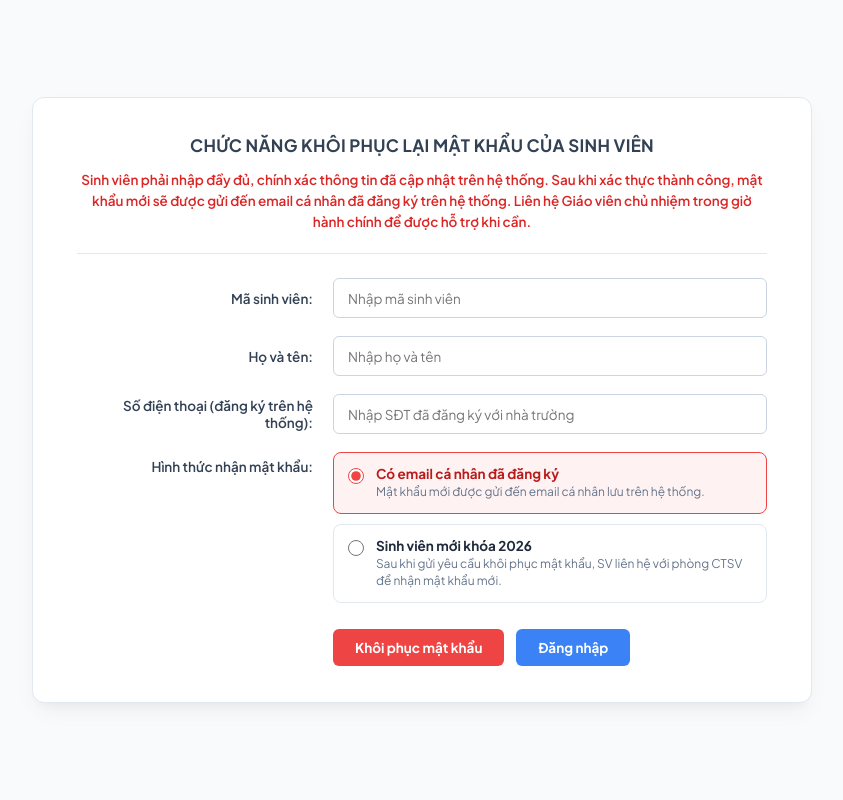
After one commit to ngocanh123-dotcom/studenthub, a PHP site: page /quen_mat_khau.php in a window 1280 px wide. The commit adds this page. Shown: the whole page, without its empty margins (218-1061 px from the left). Run offline with PHP 8.4, Linux system fonts and the light colour scheme; some libraries are stand-ins or nearby versions.

Commit message:
sua doi quen mat khau

```diff
--- /dev/null
+++ b/public/quen_mat_khau.php
@@ -0,0 +1,572 @@
+<?php
+/**
+ * public/quen_mat_khau.php
+ * Chức năng khôi phục lại mật khẩu của sinh viên - Cổng đào tạo tín chỉ StudentHub
+ * Tích hợp thư viện PHPMailer kết nối máy chủ smtp.gmail.com (cổng 587 TLS, App Password)
+ * Chuẩn bảo mật: Bcrypt password_hash, PDO Prepared Statements, CSRF Protection
+ */
+
+if (session_status() === PHP_SESSION_NONE) {
+    session_start();
+}
+
+// 1. NẠP THƯ VIỆN PHPMAILER
+require_once __DIR__ . '/../app/Libraries/PHPMailer/Exception.php';
+require_once __DIR__ . '/../app/Libraries/PHPMailer/PHPMailer.php';
+require_once __DIR__ . '/../app/Libraries/PHPMailer/SMTP.php';
+
+use PHPMailer\PHPMailer\PHPMailer;
+use PHPMailer\PHPMailer\SMTP;
+use PHPMailer\PHPMailer\Exception;
+
+// 2. KẾT NỐI DATABASE
+$conn = null;
+$dbFile = __DIR__ . '/../config/database.php';
+if (file_exists($dbFile)) {
+    require_once $dbFile;
+    $conn = $conn ?? $pdo ?? null;
+}
+
+if (!$conn instanceof PDO) {
+    $dbPassCandidates = ['123456', ''];
+    foreach ($dbPassCandidates as $candidate) {
+        try {
+            $conn = new PDO(
+                "mysql:host=localhost;dbname=studenthub;charset=utf8mb4",
+                "root",
+                $candidate,
+                [
+                    PDO::ATTR_ERRMODE            => PDO::ERRMODE_EXCEPTION,
+                    PDO::ATTR_DEFAULT_FETCH_MODE => PDO::FETCH_ASSOC,
+                    PDO::ATTR_EMULATE_PREPARES   => false,
+                ]
+            );
+            break;
+        } catch (PDOException $e) {
+            // Thử mật khẩu tiếp theo
+        }
+    }
+}
+$pdo = $conn;
+
+// 3. CSRF TOKEN BẢO VỆ FORM
+if (empty($_SESSION['csrf_token'])) {
+    $_SESSION['csrf_token'] = bin2hex(random_bytes(32));
+}
+$csrfToken = $_SESSION['csrf_token'];
+
+// Khởi tạo các biến phản hồi & form state (Đã loại bỏ hoàn toàn trường ngày tháng năm sinh)
+$thongBaoLoi = '';
+$thongBaoThanhCong = '';
+$thongBaoThongTin = '';
+$maSvInput = '';
+$hoTenInput = '';
+$sdtInput = '';
+$hinhThucInput = 'email';
+
+// 4. XỬ LÝ SUBMIT YÊU CẦU KHÔI PHỤC MẬT KHẨU
+if ($_SERVER['REQUEST_METHOD'] === 'POST') {
+    $submittedCsrf = (string)($_POST['csrf_token'] ?? '');
+    if (!hash_equals($csrfToken, $submittedCsrf)) {
+        $thongBaoLoi = 'Lỗi bảo mật: CSRF Token không hợp lệ. Vui lòng thử lại!';
+    } else {
+        $maSvInput     = trim($_POST['ma_sinh_vien'] ?? '');
+        $hoTenInput    = trim($_POST['ho_ten'] ?? '');
+        $sdtInput      = trim($_POST['so_dien_thoai'] ?? '');
+        $hinhThucInput = trim($_POST['hinh_thuc'] ?? 'email');
+
+        if ($maSvInput === '' || $hoTenInput === '') {
+            $thongBaoLoi = 'Vui lòng nhập đầy đủ Mã sinh viên và Họ và tên!';
+        } elseif ($hinhThucInput === 'ctsv') {
+            $thongBaoThongTin = 'Yêu cầu của bạn đã được ghi nhận trên hệ thống. Đối với <strong>Sinh viên mới khóa 2026</strong>, vui lòng mang theo Căn cước công dân hoặc Thẻ sinh viên đến trực tiếp <strong>Phòng Công tác sinh viên (CTSV)</strong> trong giờ hành chính để được hỗ trợ cấp mật khẩu mới!';
+        } else {
+            // 4.1. Xác thực sinh viên trong CSDL (Khớp mã sinh viên và họ tên)
+            if (!$pdo instanceof PDO) {
+                $thongBaoLoi = 'Không thể kết nối cơ sở dữ liệu. Vui lòng liên hệ quản trị viên!';
+            } else {
+                try {
+                    // 1. Tìm user theo mã sinh viên (không phân biệt hoa thường, cắt khoảng trắng)
+                    $stmt = $pdo->prepare("SELECT * FROM nguoi_dung WHERE LOWER(TRIM(ten_dang_nhap)) = LOWER(TRIM(:ma_sv)) LIMIT 1");
+                    $stmt->execute([':ma_sv' => $maSvInput]);
+                    $user = $stmt->fetch(PDO::FETCH_ASSOC);
+
+                    if (!$user) {
+                        $thongBaoLoi = "Mã sinh viên không tồn tại trên hệ thống!";
+                    } else {
+                        // 2. Chuẩn hóa họ tên: chuyển chữ thường UTF-8, loại bỏ khoảng trắng kép
+                        $dbName = mb_strtolower(preg_replace('/\s+/', ' ', trim($user['ho_ten'] ?? '')), 'UTF-8');
+                        $inputName = mb_strtolower(preg_replace('/\s+/', ' ', trim($hoTenInput)), 'UTF-8');
+
+                        // Nếu họ tên người dùng nhập có chứa trong tên CSDL hoặc khớp tương đối
+                        if ($dbName !== $inputName && !str_contains($dbName, $inputName) && !str_contains($inputName, $dbName)) {
+                            $thongBaoLoi = "Họ và tên không khớp với hồ sơ của mã sinh viên " . htmlspecialchars($maSvInput) . "!";
+                        } elseif (empty($user['email'])) {
+                            $thongBaoLoi = "Tài khoản này chưa được cập nhật địa chỉ Email trên hệ thống. Vui lòng liên hệ phòng Đào tạo!";
+                        } else {
+                        // 4.2. Sinh mật khẩu mới ngẫu nhiên (Đạt chuẩn chính sách mật khẩu mạnh)
+                        $specialChars = ['@', '#', '!', '$'];
+                        $pickedChar   = $specialChars[array_rand($specialChars)];
+                        $randDigits   = str_pad((string)random_int(1000, 9999), 4, '0', STR_PAD_LEFT);
+                        $randChar     = chr(random_int(65, 90)); // A-Z
+                        $matKhauMoi   = trim('Hub' . $pickedChar . $randDigits . $randChar);
+
+                        // Băm Bcrypt một chiều mật khẩu mới
+                        $newHash = password_hash($matKhauMoi, PASSWORD_DEFAULT);
+
+                        // 4.3. CẤU HÌNH VÀ GỬI EMAIL QUA PHPMAILER VỚI MÁY CHỦ SMTP GMAIL
+                        $mailConfig = file_exists(__DIR__ . '/../config/mail.php')
+                            ? require __DIR__ . '/../config/mail.php'
+                            : [];
+
+                        $smtpUsername = !empty($mailConfig['username']) ? $mailConfig['username'] : 'huyennguyensocute.06@gmail.com';
+                        $smtpPassword = !empty($mailConfig['password']) ? $mailConfig['password'] : 'xdsi zpyn hfyd rrev';
+
+                        $targetEmail = !empty($user['email'])
+                            ? $user['email']
+                            : (strtolower($user['ten_dang_nhap']) . '@studenthub.edu.vn');
+
+                        $mail = new PHPMailer(true);
+
+                        try {
+                            $mail->isSMTP();
+                            $mail->Host       = 'smtp.gmail.com';
+                            $mail->SMTPAuth   = true;
+                            $mail->Username   = $smtpUsername; // Email dùng để gửi: huyennguyensocute.06@gmail.com
+                            $mail->Password   = $smtpPassword; // Mật khẩu ứng dụng 16 ký tự của Google
+                            $mail->SMTPSecure = PHPMailer::ENCRYPTION_STARTTLS;
+                            $mail->Port       = 587;
+                            $mail->CharSet    = 'UTF-8';
+                            $mail->Timeout    = 15;
+
+                            $fromEmail = !empty($mailConfig['from_email']) ? $mailConfig['from_email'] : $smtpUsername;
+                            $fromName  = !empty($mailConfig['from_name']) ? $mailConfig['from_name'] : 'Cổng đào tạo StudentHub';
+
+                            $mail->setFrom($fromEmail, $fromName);
+                            $mail->addAddress($targetEmail, $user['ho_ten']);
+                            $mail->isHTML(true);
+                            $mail->Subject = '[StudentHub] Cấp lại mật khẩu tài khoản sinh viên - ' . $user['ten_dang_nhap'];
+                            $mail->Body    = "
+                            <html>
+                            <head><title>Cấp lại mật khẩu StudentHub</title></head>
+                            <body style='font-family: Arial, sans-serif; line-height: 1.6; color: #1e293b; background: #f8fafc; padding: 24px;'>
+                                <div style='max-width: 600px; margin: 0 auto; background: #ffffff; padding: 28px; border: 1px solid #e2e8f0; border-radius: 12px; box-shadow: 0 4px 12px rgba(0,0,0,0.05);'>
+                                    <h2 style='color: #1d4ed8; border-bottom: 2px solid #2563eb; padding-bottom: 10px; margin-top: 0;'>HỆ THỐNG ĐÀO TẠO TÍN CHỈ - STUDENTHUB</h2>
+                                    <p>Xin chào <strong>" . htmlspecialchars($user['ho_ten']) . "</strong> (Mã SV: <strong>" . htmlspecialchars($user['ten_dang_nhap']) . "</strong>),</p>
+                                    <p>Yêu cầu khôi phục mật khẩu tài khoản của bạn trên hệ thống StudentHub đã được xử lý thành công.</p>
+                                    <div style='background: #eff6ff; border: 1px solid #bfdbfe; border-left: 4px solid #2563eb; padding: 16px; border-radius: 6px; margin: 20px 0;'>
+                                        <span style='font-size: 13px; color: #475569; display: block; margin-bottom: 8px;'>Mật khẩu truy cập mới của bạn:</span>
+                                        <p style='font-size: 22px; font-weight: bold; color: #dc2626; font-family: monospace; letter-spacing: 2px; margin: 4px 0; background: #ffffff; padding: 8px 14px; border-radius: 6px; display: inline-block; border: 1px dashed #f87171;'>
+                                            " . htmlspecialchars($matKhauMoi) . "
+                                        </p>
+                                        <p style='font-size: 12px; color: #64748b; margin-top: 8px; margin-bottom: 0;'>
+                                            <em>* Lưu ý: Khi sao chép mật khẩu, chú ý không quét thừa dấu cách ở đầu hoặc cuối.</em>
+                                        </p>
+                                    </div>
+                                    <p style='color: #dc2626; font-size: 13.5px; font-weight: 600;'>
+                                        ⚠️ Lưu ý bảo mật: Vui lòng sử dụng mật khẩu trên để đăng nhập và đổi lại mật khẩu cá nhân ngay để đảm bảo an toàn tuyệt đối cho tài khoản!
+                                    </p>
+                                    <hr style='border: none; border-top: 1px solid #e2e8f0; margin: 24px 0 16px;'>
+                                    <p style='font-size: 12px; color: #64748b; margin-bottom: 0;'>Thư này được gửi tự động từ máy chủ StudentHub, vui lòng không phản hồi thư này.</p>
+                                </div>
+                            </body>
+                            </html>
+                            ";
+
+                            // GỬI EMAIL QUA SMTP GOOGLE
+                            // Bắt buộc: Chỉ khi $mail->send() thành công 100% mới tiến hành cập nhật CSDL và hiển thị thông báo thành công màu xanh
+                            $mail->send();
+
+                            // 1. Cập nhật mật khẩu mới vào CSDL SAU KHI email đã gửi thành công
+                            $updateSql = "UPDATE nguoi_dung SET mat_khau_hash = :hash";
+                            $updateParams = [':hash' => $newHash, ':id' => (int)$user['id']];
+                            if (array_key_exists('mat_khau', $user)) {
+                                $updateSql .= ", mat_khau = :hash_plain";
+                                $updateParams[':hash_plain'] = $newHash;
+                            }
+                            $updateSql .= " WHERE id = :id";
+                            $stmtUpdate = $pdo->prepare($updateSql);
+                            $stmtUpdate->execute($updateParams);
+
+                            // 2. Chỉ gán thông báo thành công màu xanh khi email gửi thành công
+                            $userEmail = !empty($user['email']) ? $user['email'] : $targetEmail;
+                            $thongBaoThanhCong = "✓ Yêu cầu khôi phục thành công! Mật khẩu mới đã được cấp và gửi đến email: <strong>" . htmlspecialchars($userEmail) . "</strong>.<br>Vui lòng kiểm tra Hộp thư đến (hoặc mục Thư rác/Spam) để lấy mật khẩu đăng nhập vào hệ thống.";
+
+                        } catch (Exception $e) {
+                            // Bắt lỗi chi tiết từ PHPMailer / Google SMTP và gán vào $thongBaoLoi để hiển thị khung đỏ ra màn hình
+                            $errorDetail = $mail->ErrorInfo ?: $e->getMessage();
+                            $thongBaoLoi = "Lỗi gửi email: " . htmlspecialchars($errorDetail);
+                            error_log("PHPMailer SMTP Error: " . $errorDetail);
+                        }
+                    }
+                }
+                } catch (PDOException $e) {
+                    error_log("Lỗi truy vấn khôi phục mật khẩu: " . $e->getMessage());
+                    $thongBaoLoi = "Có lỗi xảy ra trong quá trình xử lý. Vui lòng thử lại sau!";
+                }
+            }
+        }
+    }
+}
+?>
+<!DOCTYPE html>
+<html lang="vi">
+<head>
+    <meta charset="UTF-8">
+    <meta name="viewport" content="width=device-width, initial-scale=1.0">
+    <title>Khôi phục mật khẩu sinh viên - StudentHub</title>
+    <link href="https://fonts.googleapis.com/css2?family=Plus+Jakarta+Sans:wght@400;500;600;700;800&display=swap" rel="stylesheet">
+    <style>
+        * {
+            box-sizing: border-box;
+            margin: 0;
+            padding: 0;
+        }
+
+        body {
+            font-family: 'Plus Jakarta Sans', system-ui, -apple-system, sans-serif;
+            background-color: #f8fafc;
+            color: #1e293b;
+            min-height: 100vh;
+            display: flex;
+            align-items: center;
+            justify-content: center;
+            padding: 30px 16px;
+        }
+
+        .recovery-card {
+            background: #ffffff;
+            width: 100%;
+            max-width: 780px;
+            border-radius: 12px;
+            box-shadow: 0 10px 25px -5px rgba(15, 23, 42, 0.06), 0 8px 10px -6px rgba(15, 23, 42, 0.04);
+            border: 1px solid #e2e8f0;
+            padding: 36px 44px;
+        }
+
+        .recovery-header {
+            text-align: center;
+        }
+
+        .recovery-title {
+            font-size: 17px;
+            color: #334155;
+            font-weight: 700;
+            margin-bottom: 12px;
+            text-transform: uppercase;
+            letter-spacing: 0.3px;
+        }
+
+        .recovery-warning {
+            color: #dc2626;
+            font-size: 13.5px;
+            line-height: 1.55;
+            font-weight: 600;
+            margin: 14px 0 20px;
+            text-align: center;
+        }
+
+        .recovery-divider {
+            border: 0;
+            border-bottom: 1px solid #e2e8f0;
+            margin-bottom: 24px;
+        }
+
+        /* THÔNG BÁO */
+        .alert-box {
+            padding: 13px 18px;
+            border-radius: 8px;
+            font-size: 13.5px;
+            line-height: 1.5;
+            margin-bottom: 22px;
+            word-break: break-word;
+        }
+        .alert-error {
+            background-color: #fef2f2;
+            color: #dc2626;
+            border: 1px solid #fecaca;
+            font-weight: 600;
+        }
+        .alert-success {
+            background-color: #ecfdf5;
+            color: #065f46;
+            border: 1px solid #a7f3d0;
+            font-weight: 600;
+        }
+        .alert-info {
+            background-color: #eff6ff;
+            color: #1e40af;
+            border: 1px solid #bfdbfe;
+            font-weight: 600;
+        }
+
+        /* FORM BỐ CỤC 2 CỘT */
+        .recovery-form {
+            display: flex;
+            flex-direction: column;
+            gap: 18px;
+        }
+
+        .form-row {
+            display: grid;
+            grid-template-columns: 240px 1fr;
+            align-items: center;
+            gap: 16px;
+        }
+
+        .form-row.top-aligned {
+            align-items: flex-start;
+        }
+
+        .form-label {
+            font-size: 13.5px;
+            font-weight: 600;
+            color: #334155;
+            text-align: right;
+            padding-right: 4px;
+        }
+
+        .form-input {
+            width: 100%;
+            height: 40px;
+            border: 1px solid #cbd5e1;
+            border-radius: 6px;
+            padding: 0 14px;
+            font-size: 13.5px;
+            color: #0f172a;
+            background: #ffffff;
+            transition: border-color 0.15s, box-shadow 0.15s;
+            font-family: inherit;
+        }
+
+        .form-input:focus {
+            outline: none;
+            border-color: #3b82f6;
+            box-shadow: 0 0 0 3px rgba(59, 130, 246, 0.15);
+        }
+
+        /* KHỐI RADIO CARDS HÌNH THỨC NHẬN */
+        .radio-cards-wrap {
+            display: flex;
+            flex-direction: column;
+            gap: 10px;
+            width: 100%;
+        }
+
+        .radio-card {
+            display: flex;
+            align-items: flex-start;
+            gap: 12px;
+            padding: 12px 14px;
+            border: 1.5px solid #e2e8f0;
+            border-radius: 8px;
+            background: #ffffff;
+            cursor: pointer;
+            transition: all 0.15s ease-in-out;
+        }
+
+        .radio-card input[type="radio"] {
+            margin-top: 3px;
+            accent-color: #ef4444;
+            cursor: pointer;
+            width: 16px;
+            height: 16px;
+        }
+
+        .radio-card-content {
+            flex: 1;
+        }
+
+        .radio-card-title {
+            font-size: 13.5px;
+            font-weight: 700;
+            color: #1e293b;
+            display: block;
+            margin-bottom: 2px;
+        }
+
+        .radio-card-desc {
+            font-size: 12px;
+            color: #64748b;
+            line-height: 1.4;
+            display: block;
+        }
+
+        /* Hiệu ứng viền cam/đỏ khi chọn Card 1 và viền xám khi chọn Card 2 */
+        .radio-card:has(input[value="email"]:checked) {
+            border-color: #ef4444;
+            background-color: #fef2f2;
+        }
+        .radio-card:has(input[value="email"]:checked) .radio-card-title {
+            color: #b91c1c;
+        }
+
+        .radio-card:has(input[value="ctsv"]:checked) {
+            border-color: #64748b;
+            background-color: #f8fafc;
+        }
+
+        /* NÚT HÀNH ĐỘNG */
+        .btn-actions-row {
+            display: flex;
+            align-items: center;
+            gap: 12px;
+            margin-top: 8px;
+        }
+
+        .btn-recover {
+            background-color: #ef4444;
+            color: #ffffff;
+            border: none;
+            border-radius: 6px;
+            padding: 10px 22px;
+            font-size: 13.5px;
+            font-weight: 700;
+            font-family: inherit;
+            cursor: pointer;
+            transition: background-color 0.15s, transform 0.1s;
+        }
+
+        .btn-recover:hover {
+            background-color: #dc2626;
+            transform: translateY(-1px);
+        }
+
+        .btn-login {
+            background-color: #3b82f6;
+            color: #ffffff;
+            border: none;
+            border-radius: 6px;
+            padding: 10px 22px;
+            font-size: 13.5px;
+            font-weight: 700;
+            font-family: inherit;
+            text-decoration: none;
+            display: inline-flex;
+            align-items: center;
+            justify-content: center;
+            transition: background-color 0.15s, transform 0.1s;
+        }
+
+        .btn-login:hover {
+            background-color: #2563eb;
+            transform: translateY(-1px);
+        }
+
+        /* RESPONSIVE TRÊN THIẾT BỊ DI ĐỘNG */
+        @media (max-width: 680px) {
+            .recovery-card {
+                padding: 24px 20px;
+            }
+            .form-row {
+                grid-template-columns: 1fr;
+                gap: 6px;
+            }
+            .form-label {
+                text-align: left;
+                padding-right: 0;
+            }
+            .btn-actions-row {
+                flex-direction: column;
+                align-items: stretch;
+            }
+            .btn-recover, .btn-login {
+                width: 100%;
+                text-align: center;
+            }
+        }
+    </style>
+</head>
+<body>
+
+<div class="recovery-card">
+    <div class="recovery-header">
+        <h1 class="recovery-title">Chức năng khôi phục lại mật khẩu của sinh viên</h1>
+        <p class="recovery-warning">
+            Sinh viên phải nhập đầy đủ, chính xác thông tin đã cập nhật trên hệ thống. Sau khi xác thực thành công, mật khẩu mới sẽ được gửi đến email cá nhân đã đăng ký trên hệ thống. Liên hệ Giáo viên chủ nhiệm trong giờ hành chính để được hỗ trợ khi cần.
+        </p>
+    </div>
+
+    <hr class="recovery-divider">
+
+    <?php if ($thongBaoLoi !== ''): ?>
+        <div class="alert-box alert-error">
+            ⚠️ <?= $thongBaoLoi ?>
+        </div>
+    <?php endif; ?>
+
+    <?php if ($thongBaoThanhCong !== ''): ?>
+        <div class="alert-box alert-success">
+            <?= $thongBaoThanhCong ?>
+        </div>
+    <?php endif; ?>
+
+    <?php if ($thongBaoThongTin !== ''): ?>
+        <div class="alert-box alert-info">
+            ℹ️ <?= $thongBaoThongTin ?>
+        </div>
+    <?php endif; ?>
+
+    <form method="POST" action="quen_mat_khau.php" class="recovery-form">
+        <input type="hidden" name="csrf_token" value="<?= htmlspecialchars($csrfToken, ENT_QUOTES, 'UTF-8') ?>">
+
+        <!-- Dòng 1: Mã sinh viên -->
+        <div class="form-row">
+            <label class="form-label" for="ma_sinh_vien">Mã sinh viên:</label>
+            <div>
+                <input type="text" id="ma_sinh_vien" name="ma_sinh_vien" class="form-input" placeholder="Nhập mã sinh viên" required value="<?= htmlspecialchars($maSvInput) ?>">
+            </div>
+        </div>
+
+        <!-- Dòng 2: Họ và tên -->
+        <div class="form-row">
+            <label class="form-label" for="ho_ten">Họ và tên:</label>
+            <div>
+                <input type="text" id="ho_ten" name="ho_ten" class="form-input" placeholder="Nhập họ và tên" required value="<?= htmlspecialchars($hoTenInput) ?>">
+            </div>
+        </div>
+
+        <!-- Dòng 3: Số điện thoại (Đã loại bỏ hoàn toàn trường Ngày sinh) -->
+        <div class="form-row">
+            <label class="form-label" for="so_dien_thoai">Số điện thoại (đăng ký trên hệ thống):</label>
+            <div>
+                <input type="text" id="so_dien_thoai" name="so_dien_thoai" class="form-input" placeholder="Nhập SĐT đã đăng ký với nhà trường" value="<?= htmlspecialchars($sdtInput) ?>">
+            </div>
+        </div>
+
+        <!-- Dòng 4: Hình thức nhận mật khẩu -->
+        <div class="form-row top-aligned">
+            <div class="form-label" style="padding-top: 6px;">Hình thức nhận mật khẩu:</div>
+            <div class="radio-cards-wrap">
+                <!-- Card 1: Có email cá nhân đã đăng ký (mặc định) -->
+                <label class="radio-card">
+                    <input type="radio" name="hinh_thuc" value="email" <?= $hinhThucInput === 'email' ? 'checked' : '' ?>>
+                    <div class="radio-card-content">
+                        <span class="radio-card-title">Có email cá nhân đã đăng ký</span>
+                        <span class="radio-card-desc">Mật khẩu mới được gửi đến email cá nhân lưu trên hệ thống.</span>
+                    </div>
+                </label>
+
+                <!-- Card 2: Sinh viên mới khóa 2026 -->
+                <label class="radio-card">
+                    <input type="radio" name="hinh_thuc" value="ctsv" <?= $hinhThucInput === 'ctsv' ? 'checked' : '' ?>>
+                    <div class="radio-card-content">
+                        <span class="radio-card-title">Sinh viên mới khóa 2026</span>
+                        <span class="radio-card-desc">Sau khi gửi yêu cầu khôi phục mật khẩu, SV liên hệ với phòng CTSV để nhận mật khẩu mới.</span>
+                    </div>
+                </label>
+            </div>
+        </div>
+
+        <!-- Dòng 5: Cụm nút hành động -->
+        <div class="form-row">
+            <div></div>
+            <div class="btn-actions-row">
+                <button type="submit" class="btn-recover">Khôi phục mật khẩu</button>
+                <a href="/studenthub/public/index.php" class="btn-login">Đăng nhập</a>
+            </div>
+        </div>
+    </form>
+</div>
+
+</body>
+</html>
```
Also changed, not shown: config/mail.php (added, +22 -0 lines), public/index.php (+6 -6 lines), 3 other files.
